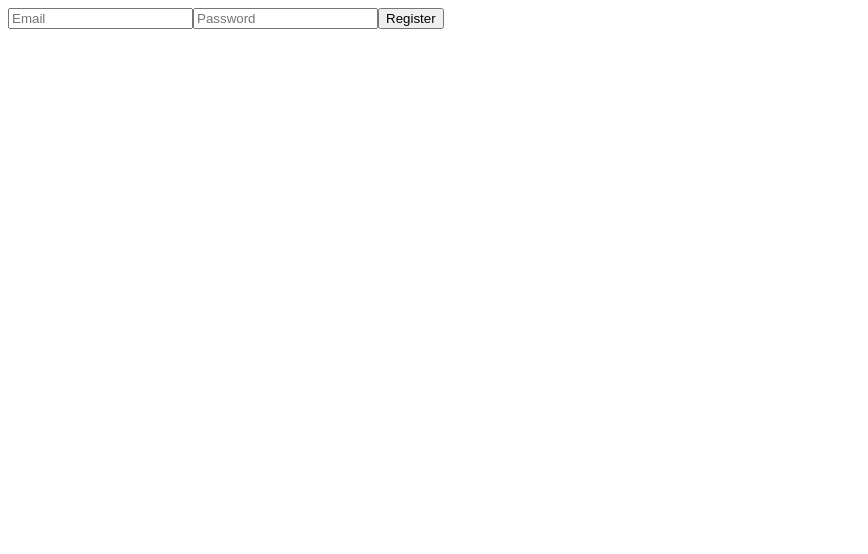
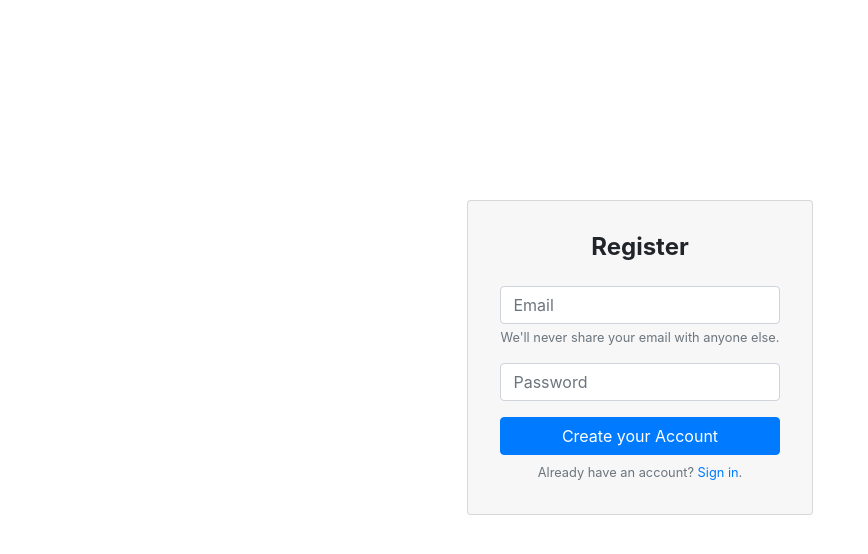
Before and after one commit to arnoldmanuel/graphql-stripe-setup, a React (Create React App) app in the folder web/: page /register in a window 1280 px wide. Shown: the top 554 px of the page, without its empty margins (0-868 px from the left). Built offline with nearby package versions, Linux system fonts and the light colour scheme.

Commit message:
add bootstrap and styled register view

```diff
--- a/web/package.json
+++ b/web/package.json
@@ -8,9 +8,11 @@
     "@types/react": "16.8.3",
     "@types/react-dom": "16.8.2",
     "apollo-boost": "^0.1.28",
+    "bootstrap": "^4.3.1",
     "graphql": "^14.1.1",
     "react": "^16.8.2",
     "react-apollo": "^2.4.1",
+    "react-bootstrap": "^1.0.0-beta.5",
     "react-dom": "^16.8.2",
     "react-router-dom": "^4.3.1",
     "react-scripts": "2.1.5",
@@ -32,6 +34,7 @@
     "not op_mini all"
   ],
   "devDependencies": {
+    "@types/bootstrap": "^4.2.2",
     "@types/graphql": "^14.0.7",
     "@types/react-router-dom": "^4.3.1",
     "apollo": "^2.5.1"
--- a/web/src/index.tsx
+++ b/web/src/index.tsx
@@ -1,3 +1,4 @@
+import "bootstrap/dist/css/bootstrap.min.css";
 import React from "react";
 import ReactDOM from "react-dom";
 import App from "./App";
--- a/web/src/modules/user/RegisterView.tsx
+++ b/web/src/modules/user/RegisterView.tsx
@@ -1,5 +1,9 @@
 import * as React from "react";
 import { useState } from "react";
+import Button from "react-bootstrap/Button";
+import Card from "react-bootstrap/Card";
+import Form from "react-bootstrap/Form";
+import { Link } from "react-router-dom";
 
 export const RegisterView = () => {
   const [email, setEmail] = useState("");
@@ -14,26 +18,59 @@ export const RegisterView = () => {
   };
 
   return (
+    <div
+      style={{
+        display: "flex",
+        displayDirection: "column",
+        justifyContent: "center",
+        paddingTop: "200px"
+      }}
+    >
+      <Card style={{ padding: "2rem", backgroundColor: "#F7F7F7" }}>
+        <Form
+          onSubmit={(e: React.FormEvent<HTMLFormElement>) => handleSubmit(e)}
+        >
           <div>
-      <form onSubmit={(e: React.FormEvent<HTMLFormElement>) => handleSubmit(e)}>
-        <input
-          value={email}
-          onChange={(e: React.ChangeEvent<HTMLInputElement>) =>
-            setEmail(e.target.value)
-          }
+            <h4
+              style={{
+                textAlign: "center",
+                paddingBottom: "1rem",
+                fontWeight: "bolder"
+              }}
+            >
+              Register
+            </h4>
+          </div>
+          <Form.Group controlId="formBasicEmail">
+            <Form.Control
               type="email"
               placeholder="Email"
+              value={email}
+              onChange={(e: any) => setEmail(e.target.value)}
             />
-        <input
-          value={password}
-          onChange={(e: React.ChangeEvent<HTMLInputElement>) =>
-            setPassword(e.target.value)
-          }
+            <Form.Text className="text-muted">
+              We'll never share your email with anyone else.
+            </Form.Text>
+          </Form.Group>
+          <Form.Group controlId="formBasicPassword">
+            <Form.Control
               type="password"
               placeholder="Password"
+              value={password}
+              onChange={(e: any) => setPassword(e.target.value)}
             />
-        <button>Register</button>
-      </form>
+          </Form.Group>
+          <Button type="submit" variant="primary" block>
+            Create your Account
+          </Button>
+          <Form.Text
+            className="text-muted"
+            style={{ textAlign: "center", paddingTop: ".25rem" }}
+          >
+            Already have an account?<Link to={"/login"}> Sign in</Link>.
+          </Form.Text>
+        </Form>
+      </Card>
     </div>
   );
 };
```
Also changed, not shown: 1 other file (tests, documents, lock files or other folders). Lines whose indentation alone changed are shown as unchanged.
